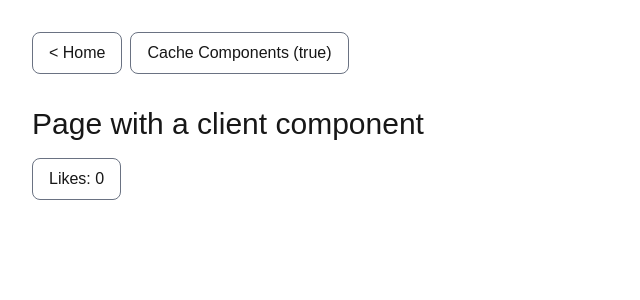
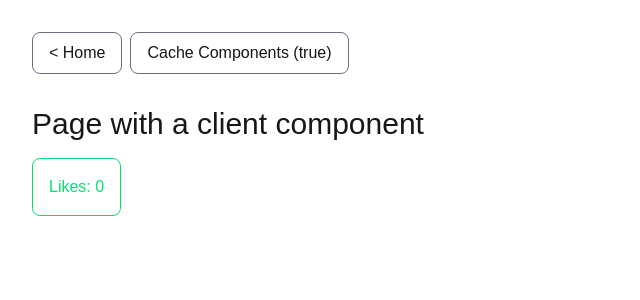
Before and after one commit to olafchuszno/next-digest, a Next.js app: page /client-component in a window 1280 px wide. Shown: the top 300 px of the page, without its empty margins (0-640 px from the left). Built offline with nearby package versions, Linux system fonts and the light colour scheme.

Commit message:
style: Add borders

```diff
--- a/app/client-component/LikeButton.tsx
+++ b/app/client-component/LikeButton.tsx
@@ -10,7 +10,7 @@ export const LikeButton: FC = () => {
   }, []);
 
   return (
-    <button className="bordered" onClick={() => setLikes(likes + 1)}>
+    <button className="client-text client-border" onClick={() => setLikes(likes + 1)}>
       Likes: {likes}
     </button>
   );
--- a/app/server-component/LikeButton.tsx
+++ b/app/server-component/LikeButton.tsx
@@ -1,5 +1,5 @@
 import type { FC } from 'react';
 
 export const LikeButton: FC = () => {
-  return <button className="bordered">Likes: 0</button>;
+  return <button className="server-text server-border">Likes: 0</button>;
 };
```
